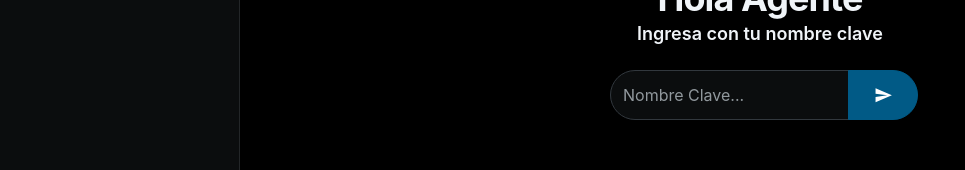
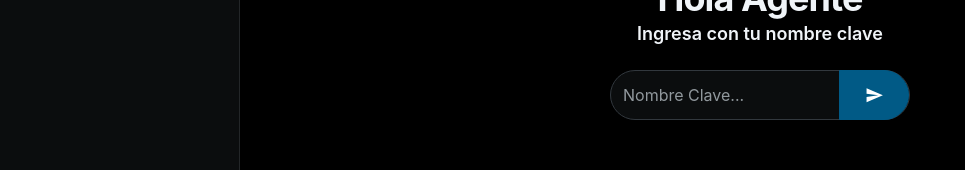
Before and after one commit to Charlie7532/JAB-60, a React (Vite) app: page / in a window 1280 px wide. Shown: the part 285-455 px from the top of the page, without its empty margins (0-965 px from the left). Built offline with nearby package versions, Linux system fonts and the light colour scheme.

Commit message:
Update Home.tsx

```diff
--- a/src/pages/Home.tsx
+++ b/src/pages/Home.tsx
@@ -47,7 +47,7 @@ export default function Home() {
 					placeholder="Nombre Clave..."
 					value={name}
 					onChange={(e) => setName(e.target.value)}
-					sx={{ borderRadius: '9999px', height: '50px', paddingRight: 0 }}
+					sx={{ borderRadius: '9999px', height: '50px', paddingRight: '0.55rem' }}
 					endDecorator={
 						<IconButton type="submit" onClick={handleFormSubmit} aria-label="Open in new tab" variant="solid" color="primary" sx={{ width: '70px', height: '50px', borderRadius: '0 90px 90px 0' }}>
 							<SendIcon />
```
